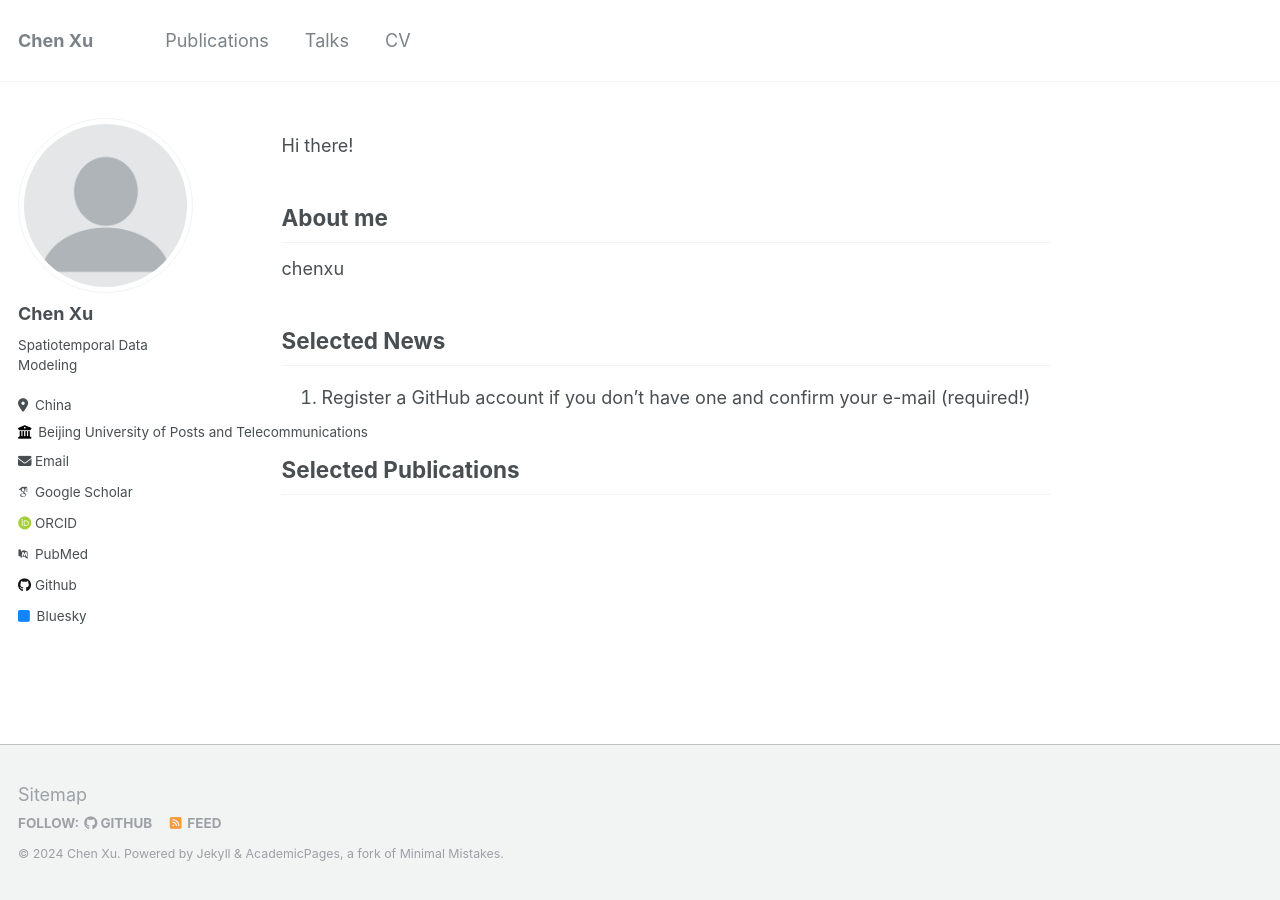
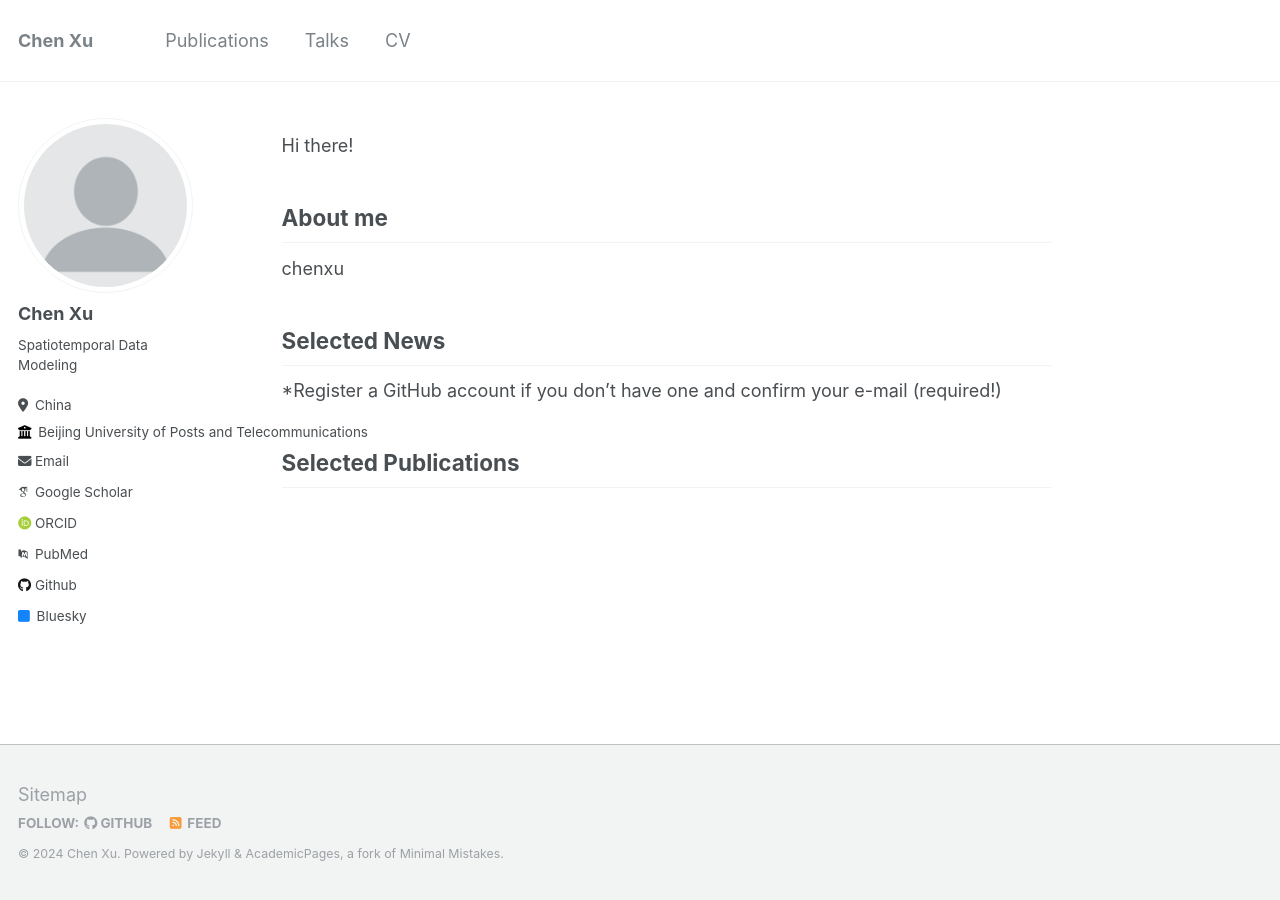
Before and after one commit to ChenXu02/ChenXu02.github.io, a Jekyll site: the page built from _pages/about.md, in a window 1280 px wide. Built offline with Jekyll 4.4.1, drawn with Linux system fonts in a browser that asks for light colours; some web fonts are replaced; part of the change alters nothing that is shown.

```diff
--- a/_pages/about.md
+++ b/_pages/about.md
@@ -15,7 +15,7 @@ chenxu
 
 Selected News
 ------
-1. Register a GitHub account if you don't have one and confirm your e-mail (required!)
+  *Register a GitHub account if you don't have one and confirm your e-mail (required!)
 
 
 Selected Publications
```
